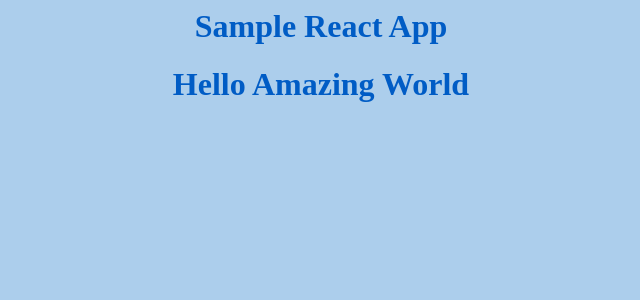
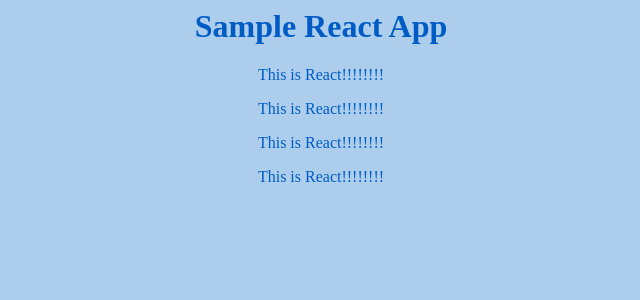
Before and after one commit to sharonKerz/beasy, a React app: page / in a window 1280 px wide. Shown: the top 300 px of the page, without its empty margins (319-959 px from the left). Built offline with nearby package versions, Linux system fonts and the light colour scheme.

Commit message:
example react component

```diff
--- a/src/client/client.js
+++ b/src/client/client.js
@@ -1,7 +1,7 @@
 
 import React from 'react';
 import { render } from 'react-dom';
-import App from './components/App.jsx';
+import App from './components/App.js';
 
 import styles from './scss/application.scss';
 
--- /dev/null
+++ b/src/client/components/App.js
@@ -0,0 +1,17 @@
+import React, { Component } from 'react';
+
+import SimpleSuccessTest from './simpleSuccessTest.js';
+class App extends Component {
+  render() {
+    return (
+      <div className="App">
+        <SimpleSuccessTest />
+        <SimpleSuccessTest />
+        <SimpleSuccessTest />
+        <SimpleSuccessTest />
+      </div>
+    );
+  }
+}
+
+export default App;
--- a/src/client/components/App.jsx
+++ /dev/null
@@ -1,9 +0,0 @@
-import React, { Component } from 'react';
-
-class App extends Component {
-  render() {
-    return <h1>Hello Amazing World</h1>;
-  }
-}
-
-export default App;
--- /dev/null
+++ b/src/client/components/SimpleSuccessTest.js
@@ -0,0 +1,9 @@
+import React from 'react';
+
+const simpleSuccessText = () => {
+
+    return (<p> This is React!!!!!!!!</p>);
+
+}
+
+export default simpleSuccessText;
```
Also changed, not shown: 1 other file (tests, documents, lock files or other folders).
